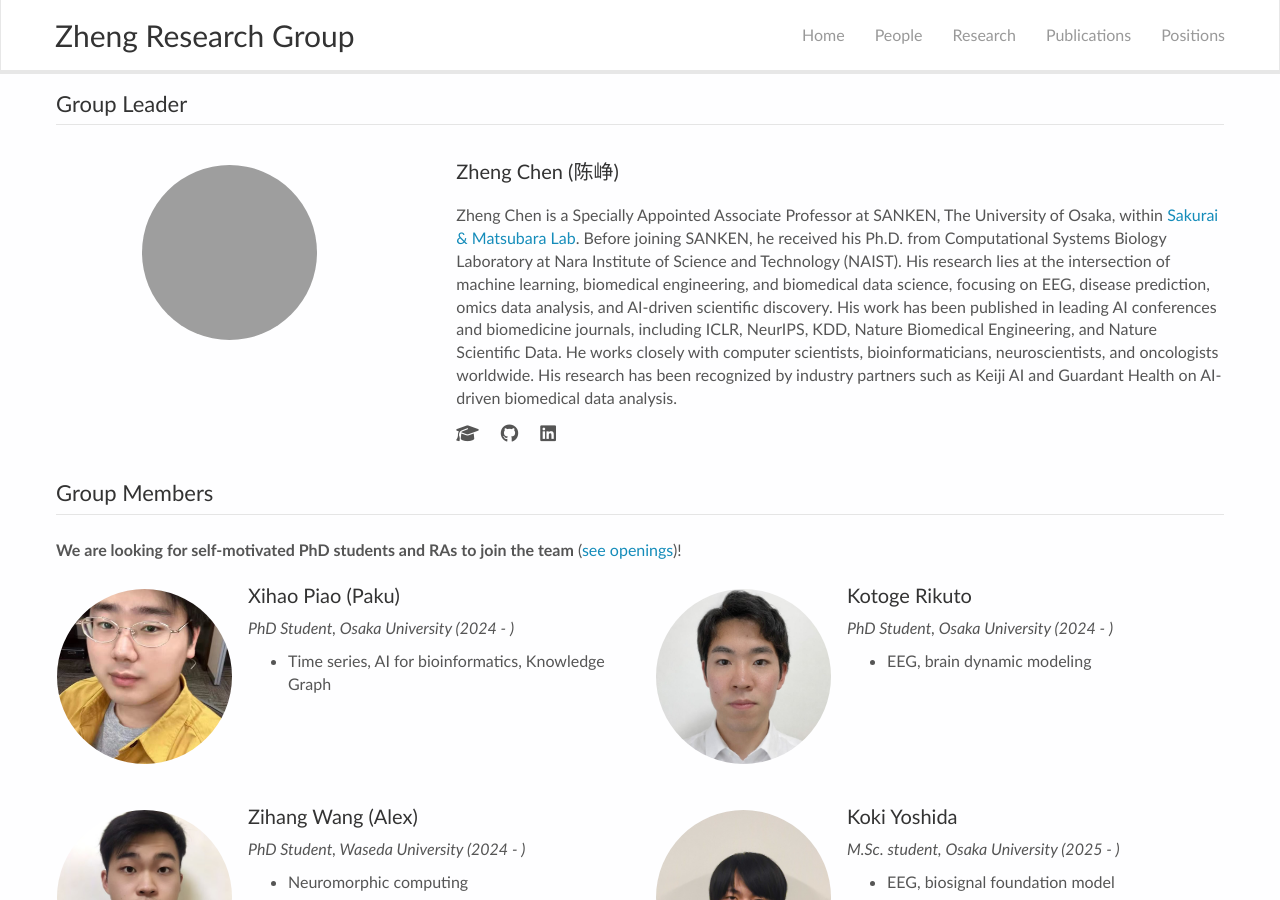
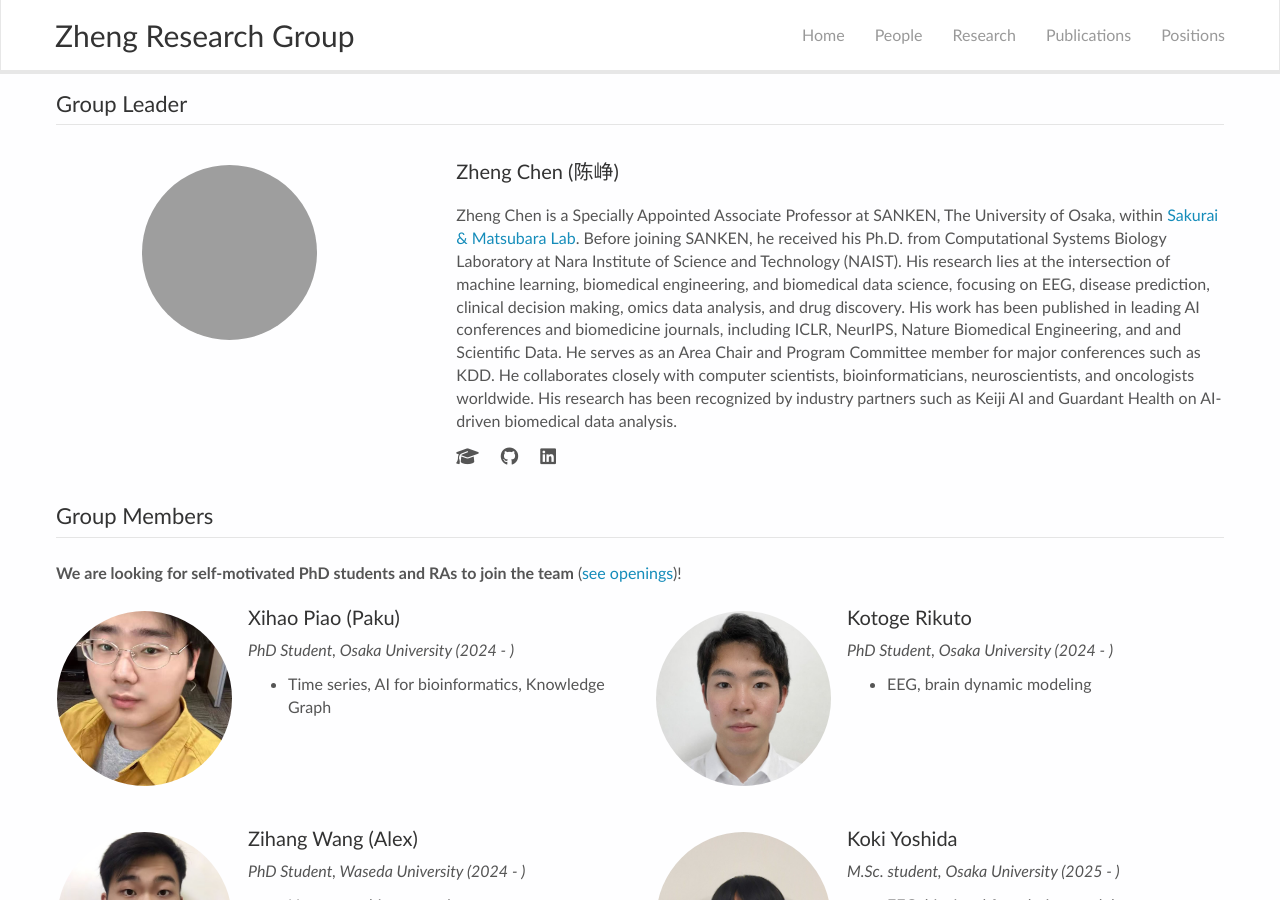
Before and after one commit to zhengchen3/zhengchen3.github.io, a Jekyll site: the page built from _pages/team.md, in a window 1280 px wide and 900 px high. Built offline with Jekyll 4.4.1, drawn with Linux system fonts in a browser that asks for light colours; nearby versions of some CDN libraries.

```diff
--- a/_pages/team.md
+++ b/_pages/team.md
@@ -53,7 +53,9 @@ permalink: /team/
 
 <p>
 Zheng Chen is a Specially Appointed Associate Professor at SANKEN, The University of Osaka, within [Sakurai & Matsubara Lab](https://www.dm.sanken.osaka-u.ac.jp).
-Before joining SANKEN, he received his Ph.D. from Computational Systems Biology Laboratory at Nara Institute of Science and Technology (NAIST). His research lies at the intersection of machine learning, biomedical engineering, and biomedical data science, focusing on EEG, disease prediction, omics data analysis, and AI-driven scientific discovery. His work has been published in leading AI conferences and biomedicine journals, including ICLR, NeurIPS, KDD, Nature Biomedical Engineering, and Nature Scientific Data. He works closely with computer scientists, bioinformaticians, neuroscientists, and oncologists worldwide. His research has been recognized by industry partners such as Keiji AI and Guardant Health on AI-driven biomedical data analysis.
+Before joining SANKEN, he received his Ph.D. from Computational Systems Biology Laboratory at Nara Institute of Science and Technology (NAIST). His research lies at the intersection of machine learning, biomedical engineering, and biomedical data science, focusing on EEG, disease prediction, clinical decision making, omics data analysis, and drug discovery. His work has been published in leading AI conferences and biomedicine journals, including ICLR, NeurIPS, Nature Biomedical Engineering, and and Scientific Data.
+He serves as an Area Chair and Program Committee member for major conferences such as KDD.
+He collaborates closely with computer scientists, bioinformaticians, neuroscientists, and oncologists worldwide. His research has been recognized by industry partners such as Keiji AI and Guardant Health on AI-driven biomedical data analysis.
 </p>
 
 <!-- <p>
```
